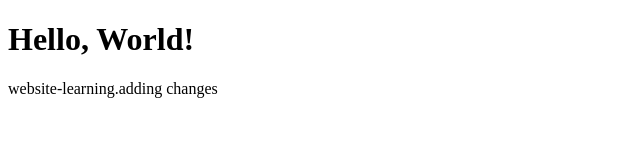
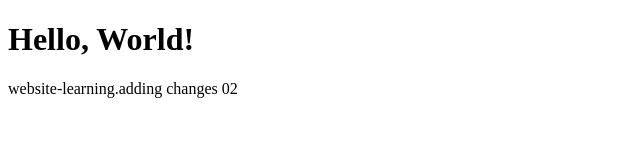
Before and after one commit to mohit13100/CI-CD-pipe, a plain HTML site: page index.html in a window 1280 px wide. Shown: the full height of the page, 0-640 px from the left. Drawn offline with Linux system fonts and the light colour scheme.

Commit message:
Update index.html

```diff
--- a/index.html
+++ b/index.html
@@ -7,6 +7,6 @@
 </head>
 <body>
     <h1>Hello, World!</h1>
-    <p>website-learning.adding changes</p>
+    <p>website-learning.adding changes 02</p>
 </body>
 </html>
```
